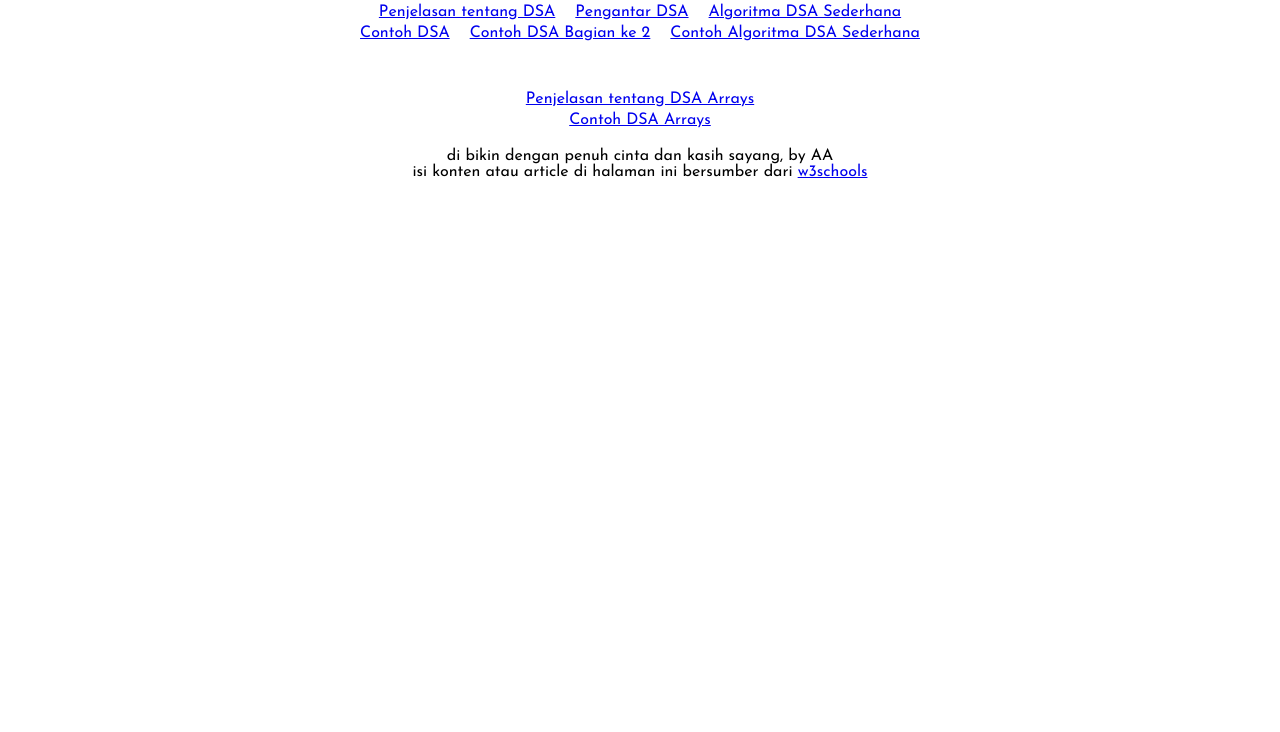
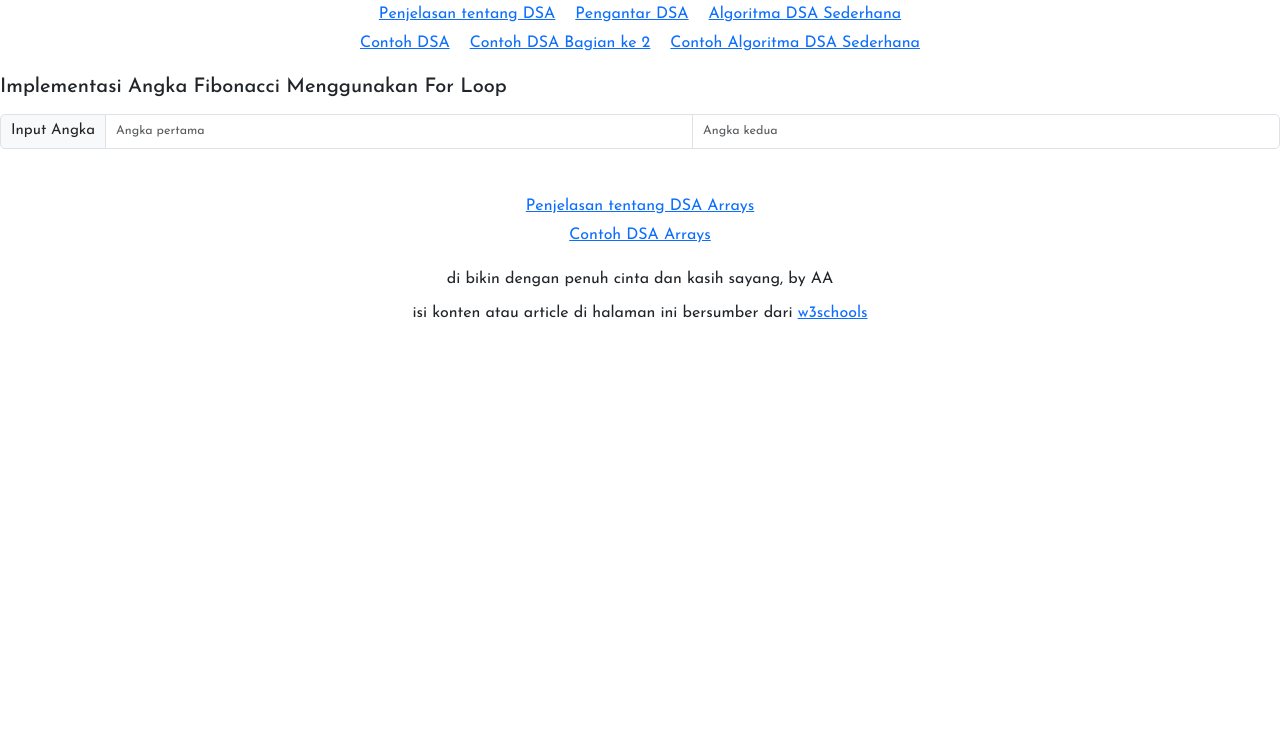
Before and after one commit to anonymousProgrammer53/contoh_algoritma_dsa_sederhana, a plain HTML site: page index.html in a window 1280 px wide. Shown: the part 68-800 px from the top of the page. Drawn offline with nearby package versions, Linux system fonts and the light colour scheme.

Commit message:
Update index.html

```diff
--- a/index.html
+++ b/index.html
@@ -5,13 +5,17 @@
     <meta charset="UTF-8">
     <meta name="viewport" content="width=device-width, initial-scale=1.0">
     <title>Contoh Algoritma DSA Sederhana</title>
+    <!-- bootstrap css -->
+    <link href="https://cdn.jsdelivr.net/npm/bootstrap@5.3.3/dist/css/bootstrap.min.css" rel="stylesheet"
+        integrity="sha384-QWTKZyjpPEjISv5WaRU9OFeRpok6YctnYmDr5pNlyT2bRjXh0JMhjY6hW+ALEwIH" crossorigin="anonymous">
+    <!-- my own css -->
     <link href="./style.css" rel="stylesheet">
 </head>
 
 <body>
     <div id="app">
         <header>
-            <h1>Contoh Algoritma DSA Sederhana</h1>
+            <h1>Contoh Algoritma DSA Sederhana (Angka Fibonacci)</h1>
             <nav>
                 <section>
                     <a href="https://www.w3schools.com/dsa/index.php" target="_blank">Penjelasan tentang DSA</a>
@@ -21,15 +25,29 @@
                 </section>
                 <section>
                     <a href="https://anonymousprogrammer53.github.io/contoh_dsa/">Contoh DSA</a>
-                    <a href="https://anonymousprogrammer53.github.io/contoh_dsa_bagian_ke_2/">Contoh DSA Bagian ke 2</a>
-                    <a href="https://anonymousprogrammer53.github.io/contoh_algoritma_dsa_sederhana/">Contoh Algoritma DSA Sederhana</a>
+                    <a href="">Contoh DSA Bagian ke 2</a>
+                    <a href="#">Contoh Algoritma DSA Sederhana</a>
                 </section>
             </nav>
         </header>
+        <main>
+            <section class="using-for-loop">
+                <h2>Implementasi Angka Fibonacci Menggunakan For Loop</h2>
+                <div class="input-group input-group-lg mt-4">
+                    <button class="input-group-text fs-4 fibonacci-number-btn">
+                        Input Angka
+                    </button>
+                    <input type="text" class="form-control fibonacci-number-input" placeholder="Angka pertama">
+                    <input type="text" class="form-control fibonacci-number-input" placeholder="Angka kedua">
+                </div>
+                <div class="mt-4 fibonacci-number-container"></div>
+            </section>
+        </main>
         <footer>
             <nav>
                 <section>
-                    <a href="https://www.w3schools.com/dsa/dsa_data_arrays.php" target="_blank">Penjelasan tentang DSA
+                    <a href="https://www.w3schools.com/dsa/dsa_data_arrays.php" target="_blank">Penjelasan
+                        tentang DSA
                         Arrays</a>
                 </section>
                 <section>
@@ -43,6 +61,11 @@
             </section>
         </footer>
     </div>
+    <!-- bootstrap js -->
+    <script src="https://cdn.jsdelivr.net/npm/bootstrap@5.3.3/dist/js/bootstrap.bundle.min.js"
+        integrity="sha384-YvpcrYf0tY3lHB60NNkmXc5s9fDVZLESaAA55NDzOxhy9GkcIdslK1eN7N6jIeHz"
+        crossorigin="anonymous"></script>
+    <!-- my own js -->
     <script src="./script.js"></script>
 </body>
 
```
